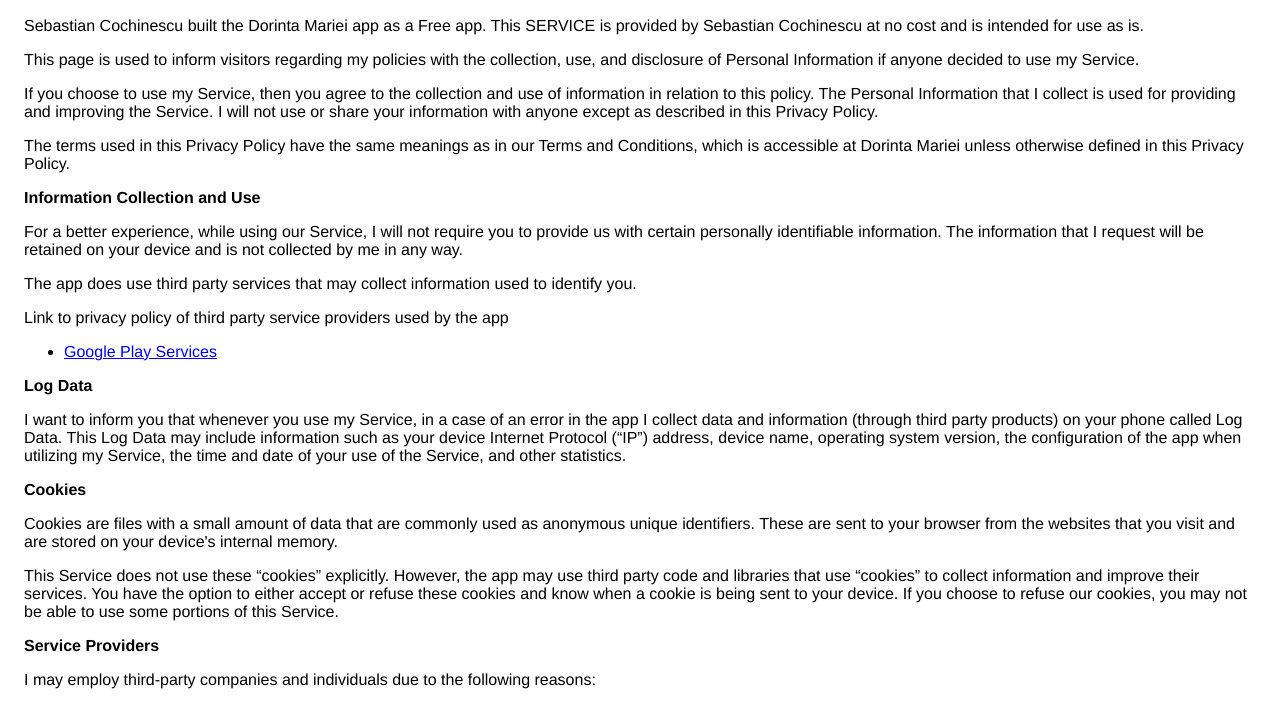
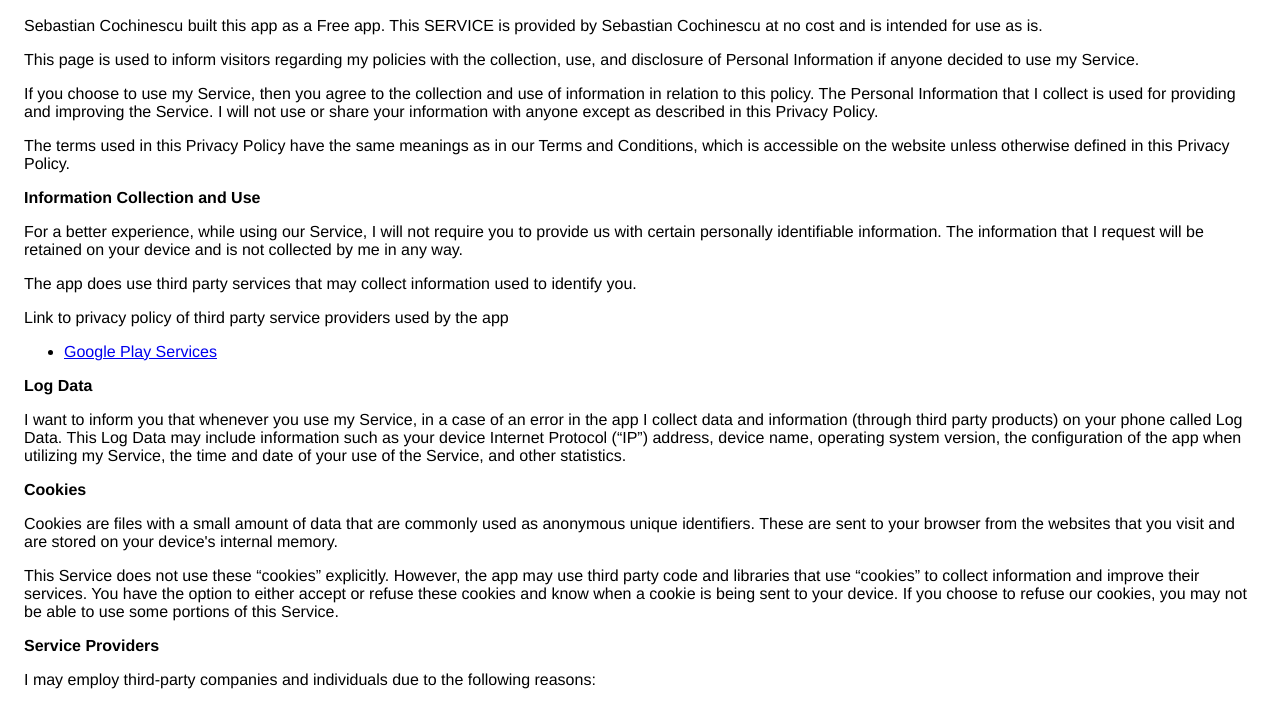
Before and after one commit to cochinescu/cochinescu.github.io, a plain HTML site: page privacy_dm.html in a window 1280 px wide. Shown: the part 75-777 px from the top of the page. Drawn offline with Linux system fonts and the light colour scheme.

Commit message:
Update privacy_dm.html

```diff
--- a/privacy_dm.html
+++ b/privacy_dm.html
@@ -41,7 +41,7 @@
 </script>
     </head>
     <body>
-    <h2>Privacy Policy</h2> <p> Sebastian Cochinescu built the Dorinta Mariei app as a Free app. This SERVICE is provided by
+    <h2>Privacy Policy</h2> <p> Sebastian Cochinescu built this app as a Free app. This SERVICE is provided by
                     Sebastian Cochinescu at no cost and is intended for use as is.
                   </p> <p>This page is used to inform visitors regarding my policies with the collection, use, and disclosure
                     of Personal Information if anyone decided to use my Service.
@@ -50,7 +50,7 @@
                     the Service. I will not use or share your information with anyone except as described
                     in this Privacy Policy.
                   </p> <p>The terms used in this Privacy Policy have the same meanings as in our Terms and Conditions, which is
-                    accessible at Dorinta Mariei unless otherwise defined in this Privacy Policy.
+                    accessible on the website unless otherwise defined in this Privacy Policy.
                   </p> <p><strong>Information Collection and Use</strong></p> <p>For a better experience, while using our Service, I will not require you to provide us with certain
                     personally identifiable information. The information that I request will be retained on your device and is not collected by me in any way.
                   </p> <p>The app does use third party services that may collect information used to identify you.</p> <div><p>Link to privacy policy of third party service providers used by the app</p> <ul><li><a href="https://www.google.com/policies/privacy/" target="_blank">Google Play Services</a></li><!----><!----><!----><!----><!----><!----><!----></ul></div> <p><strong>Log Data</strong></p> <p> I want to inform you that whenever you use my Service, in a case of
```
